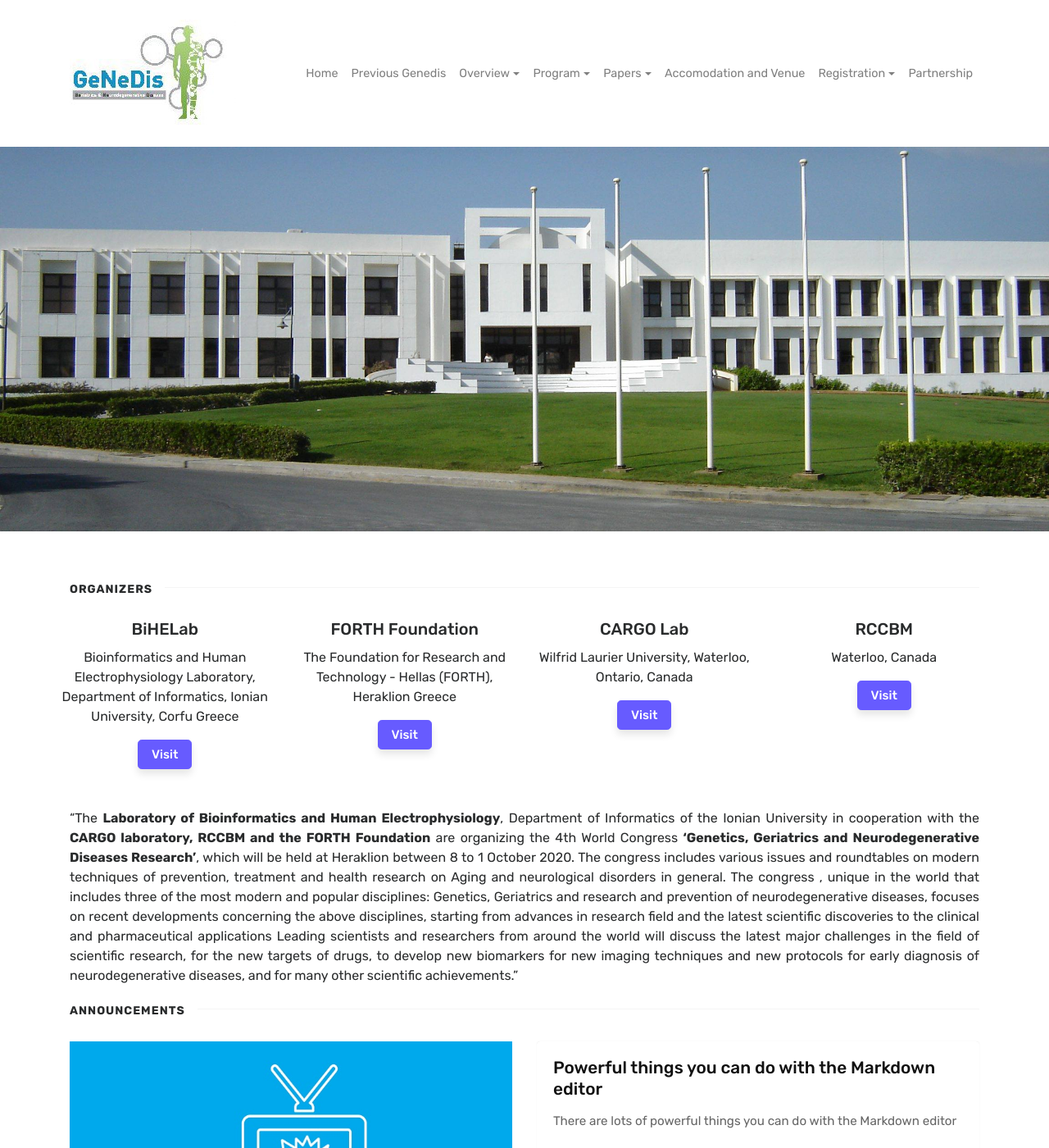
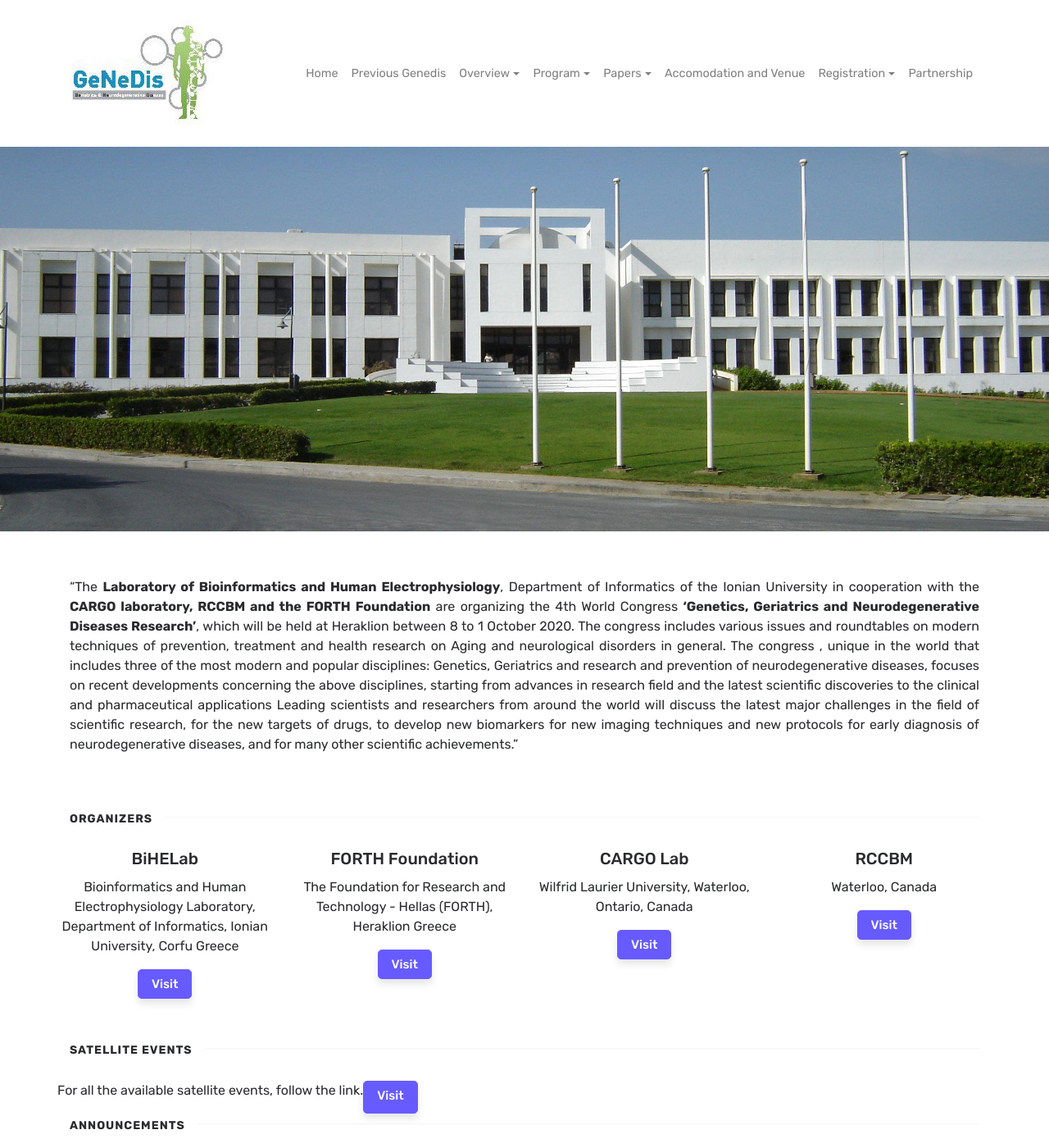
Before and after one commit to Covide-1797/genedis, a Jekyll site: the page built from index.html, in a window 1280 px wide and 1400 px high. Shown: the whole window at 82% size. Built offline with Jekyll 4.4.1, drawn with Linux system fonts in a browser that asks for light colours; the list of posts is cut into pages by our own code.

Commit message:
Update index.html

```diff
--- a/index.html
+++ b/index.html
@@ -19,6 +19,17 @@ title: Home
 
     <div class="main-content">
         <div class="row">
+            <div class="col-12">
+                <p class="text-justify">
+                    “The <strong>Laboratory of Bioinformatics and Human Electrophysiology</strong>, Department of Informatics of the Ionian University in cooperation with the <strong>CARGO laboratory, RCCBM and the FORTH Foundation</strong> are organizing the 4th World Congress <strong>‘Genetics, Geriatrics and Neurodegenerative Diseases Research’</strong>, which will be held at Heraklion between 8 to 1 October 2020. The congress includes various issues and roundtables on modern techniques of prevention, treatment and health research on Aging and neurological disorders in general.
+                    The congress , unique in the world that includes three of the most modern and popular disciplines: Genetics, Geriatrics and research and prevention of neurodegenerative diseases, focuses on recent developments concerning the above disciplines, starting from advances in research field and the latest scientific discoveries to the clinical and pharmaceutical applications
+                    Leading scientists and researchers from around the world will discuss the latest major challenges in the field of scientific research, for the new targets of drugs, to develop new biomarkers for new imaging techniques and new protocols for early diagnosis of neurodegenerative diseases, and for many other scientific achievements.”
+                </p>
+            </div>
+        </div>
+        <br>
+        <br>
+        <div class="row">
             <div class="col-sm-12">
                 <div class="section-title">
                     <h2><span>Organizers</span></h2>
@@ -33,6 +44,7 @@ title: Home
                     </div>
                 </div>
                 <div class="w-100 d-lg-none"><br/></div>
+                <div class="w-100 d-lg-none"><br/></div>
                 <div class="col-sm-3">
                     <div class="card-body">
                         <h5 class="card-title">FORTH Foundation</h5>
@@ -41,6 +53,7 @@ title: Home
                     </div>
                 </div>
                 <div class="w-100 d-lg-none"><br/></div>
+                <div class="w-100 d-lg-none"><br/></div>
                 <div class="col-sm-3">
                     <div class="card-body">
                         <h5 class="card-title">CARGO Lab</h5>
@@ -48,6 +61,7 @@ title: Home
                         <a href="http://www.cargo.wlu.ca/" target="_blank" class="btn btn-primary">Visit</a>
                     </div>
                 </div>
+                <div class="w-100 d-lg-none"><br/></div>
                 <div class="w-100 d-lg-none"><br/></div>
                 <div class="col-sm-3">
                     <div class="card-body">
@@ -62,11 +76,15 @@ title: Home
         <br>
         <div class="row">
             <div class="col-12">
-                <p class="text-justify">
-                    “The <strong>Laboratory of Bioinformatics and Human Electrophysiology</strong>, Department of Informatics of the Ionian University in cooperation with the <strong>CARGO laboratory, RCCBM and the FORTH Foundation</strong> are organizing the 4th World Congress <strong>‘Genetics, Geriatrics and Neurodegenerative Diseases Research’</strong>, which will be held at Heraklion between 8 to 1 October 2020. The congress includes various issues and roundtables on modern techniques of prevention, treatment and health research on Aging and neurological disorders in general.
-                    The congress , unique in the world that includes three of the most modern and popular disciplines: Genetics, Geriatrics and research and prevention of neurodegenerative diseases, focuses on recent developments concerning the above disciplines, starting from advances in research field and the latest scientific discoveries to the clinical and pharmaceutical applications
-                    Leading scientists and researchers from around the world will discuss the latest major challenges in the field of scientific research, for the new targets of drugs, to develop new biomarkers for new imaging techniques and new protocols for early diagnosis of neurodegenerative diseases, and for many other scientific achievements.”
-                </p>
+                <div class="section-title">
+                    <h2><span>Satellite events</span></h2>
+                </div>
+                <div class="row text-center">
+                    <p class="text-justify">
+                       For all the available satellite events, follow the link.
+                    </p>
+                    <a href="https://genedis.eu/pages/satellite-events.html" target="_blank" class="btn btn-primary">Visit</a>
+                </div>
             </div>
         </div>
 
```
